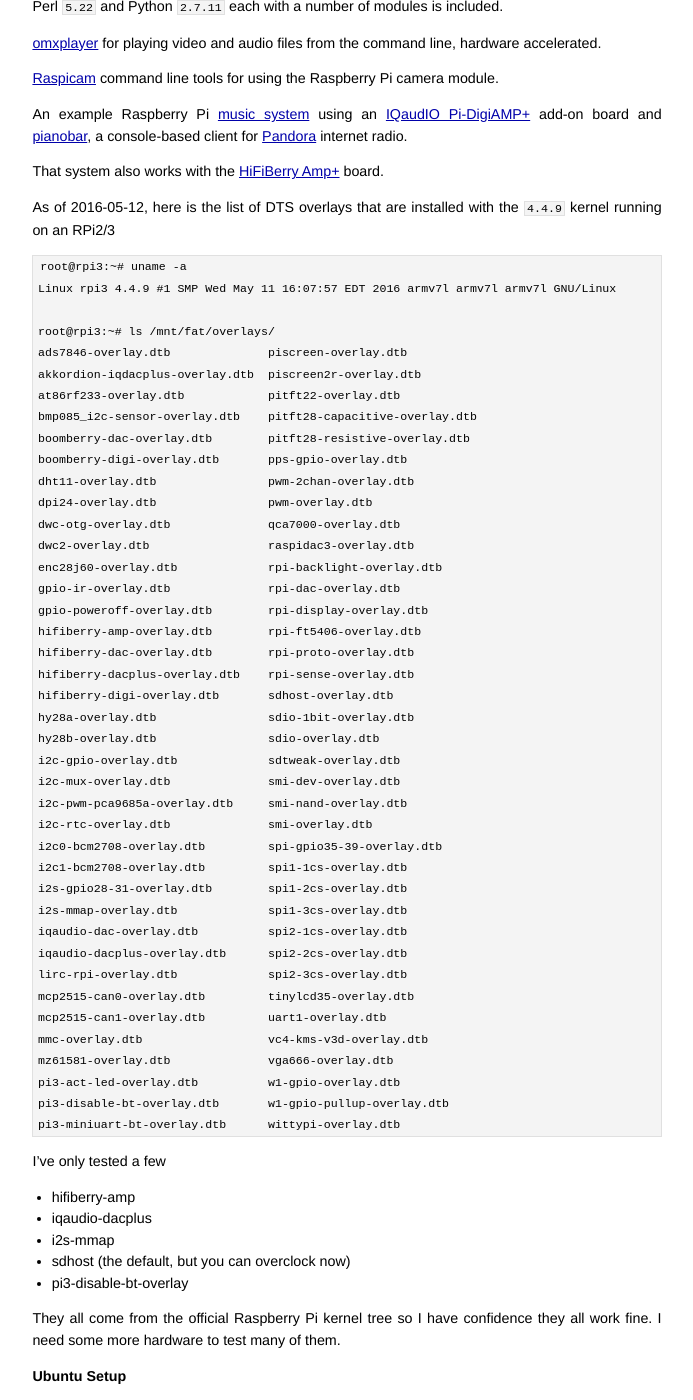
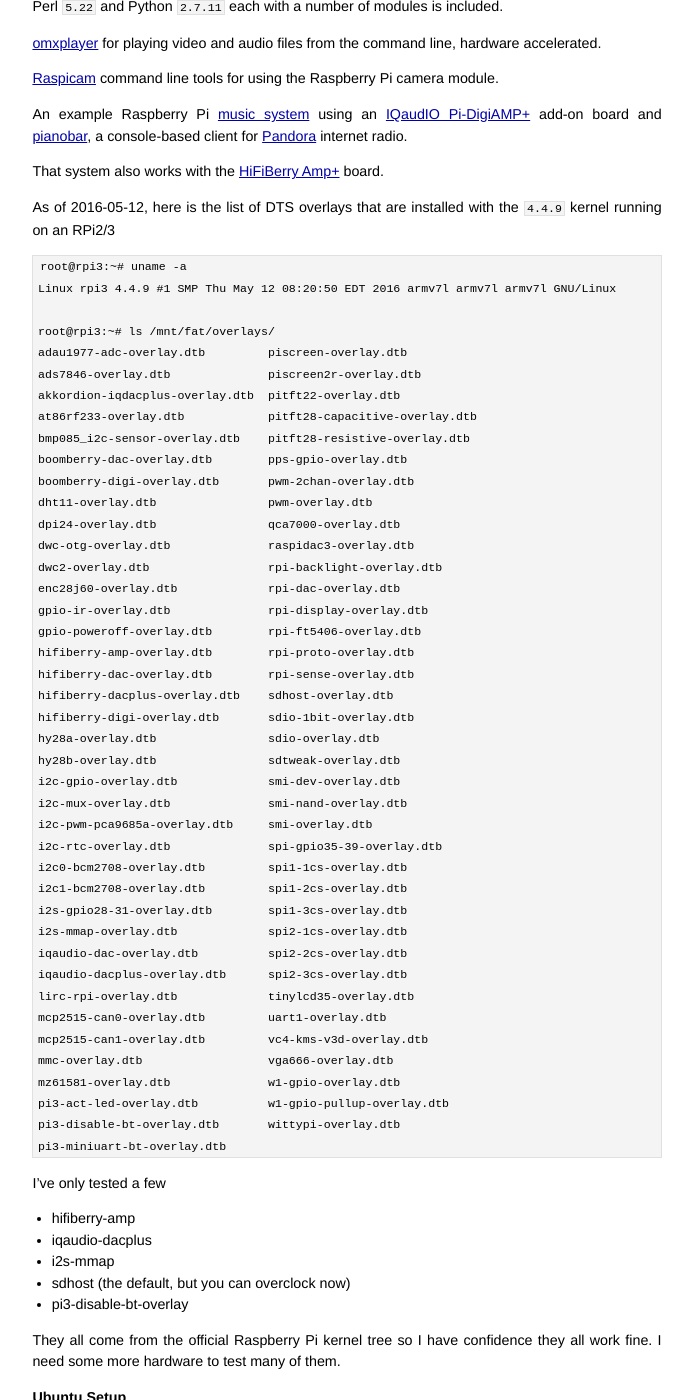
Before and after one commit to jumpnow/jumpnowtek-site, a Jekyll site: the page built from _posts/2015-12-04-Raspberry-Pi-Systems-with-Yocto.md, in a window 1280 px wide and 1400 px high, scrolled down 1289 px. Shown: the whole window, without its empty margins (293-986 px from the left). Built offline with Jekyll 4.4.1, drawn with Linux system fonts in a browser that asks for light colours.

Commit message:
Update dts list for rpi

```diff
--- a/_posts/2015-12-04-Raspberry-Pi-Systems-with-Yocto.md
+++ b/_posts/2015-12-04-Raspberry-Pi-Systems-with-Yocto.md
@@ -2,7 +2,7 @@
 layout: post
 title: Building Raspberry Pi Systems with Yocto
 description: "Building customized systems for the Raspberry Pi using tools from the Yocto Project"
-date: 2016-05-12 06:05:00
+date: 2016-05-12 08:47:00
 categories: rpi
 tags: [linux, rpi, yocto, rpi2, rpi3, rpi zero, rpi compute]
 ---
@@ -68,46 +68,47 @@
 As of 2016-05-12, here is the list of DTS overlays that are installed with the `4.4.9` kernel running on an RPi2/3
 
     root@rpi3:~# uname -a
-    Linux rpi3 4.4.9 #1 SMP Wed May 11 16:07:57 EDT 2016 armv7l armv7l armv7l GNU/Linux
+    Linux rpi3 4.4.9 #1 SMP Thu May 12 08:20:50 EDT 2016 armv7l armv7l armv7l GNU/Linux
 
     root@rpi3:~# ls /mnt/fat/overlays/
-    ads7846-overlay.dtb              piscreen-overlay.dtb
-    akkordion-iqdacplus-overlay.dtb  piscreen2r-overlay.dtb
-    at86rf233-overlay.dtb            pitft22-overlay.dtb
-    bmp085_i2c-sensor-overlay.dtb    pitft28-capacitive-overlay.dtb
-    boomberry-dac-overlay.dtb        pitft28-resistive-overlay.dtb
-    boomberry-digi-overlay.dtb       pps-gpio-overlay.dtb
-    dht11-overlay.dtb                pwm-2chan-overlay.dtb
-    dpi24-overlay.dtb                pwm-overlay.dtb
-    dwc-otg-overlay.dtb              qca7000-overlay.dtb
-    dwc2-overlay.dtb                 raspidac3-overlay.dtb
-    enc28j60-overlay.dtb             rpi-backlight-overlay.dtb
-    gpio-ir-overlay.dtb              rpi-dac-overlay.dtb
-    gpio-poweroff-overlay.dtb        rpi-display-overlay.dtb
-    hifiberry-amp-overlay.dtb        rpi-ft5406-overlay.dtb
-    hifiberry-dac-overlay.dtb        rpi-proto-overlay.dtb
-    hifiberry-dacplus-overlay.dtb    rpi-sense-overlay.dtb
-    hifiberry-digi-overlay.dtb       sdhost-overlay.dtb
-    hy28a-overlay.dtb                sdio-1bit-overlay.dtb
-    hy28b-overlay.dtb                sdio-overlay.dtb
-    i2c-gpio-overlay.dtb             sdtweak-overlay.dtb
-    i2c-mux-overlay.dtb              smi-dev-overlay.dtb
-    i2c-pwm-pca9685a-overlay.dtb     smi-nand-overlay.dtb
-    i2c-rtc-overlay.dtb              smi-overlay.dtb
-    i2c0-bcm2708-overlay.dtb         spi-gpio35-39-overlay.dtb
-    i2c1-bcm2708-overlay.dtb         spi1-1cs-overlay.dtb
-    i2s-gpio28-31-overlay.dtb        spi1-2cs-overlay.dtb
-    i2s-mmap-overlay.dtb             spi1-3cs-overlay.dtb
-    iqaudio-dac-overlay.dtb          spi2-1cs-overlay.dtb
-    iqaudio-dacplus-overlay.dtb      spi2-2cs-overlay.dtb
-    lirc-rpi-overlay.dtb             spi2-3cs-overlay.dtb
-    mcp2515-can0-overlay.dtb         tinylcd35-overlay.dtb
-    mcp2515-can1-overlay.dtb         uart1-overlay.dtb
-    mmc-overlay.dtb                  vc4-kms-v3d-overlay.dtb
-    mz61581-overlay.dtb              vga666-overlay.dtb
-    pi3-act-led-overlay.dtb          w1-gpio-overlay.dtb
-    pi3-disable-bt-overlay.dtb       w1-gpio-pullup-overlay.dtb
-    pi3-miniuart-bt-overlay.dtb      wittypi-overlay.dtb
+    adau1977-adc-overlay.dtb         piscreen-overlay.dtb
+    ads7846-overlay.dtb              piscreen2r-overlay.dtb
+    akkordion-iqdacplus-overlay.dtb  pitft22-overlay.dtb
+    at86rf233-overlay.dtb            pitft28-capacitive-overlay.dtb
+    bmp085_i2c-sensor-overlay.dtb    pitft28-resistive-overlay.dtb
+    boomberry-dac-overlay.dtb        pps-gpio-overlay.dtb
+    boomberry-digi-overlay.dtb       pwm-2chan-overlay.dtb
+    dht11-overlay.dtb                pwm-overlay.dtb
+    dpi24-overlay.dtb                qca7000-overlay.dtb
+    dwc-otg-overlay.dtb              raspidac3-overlay.dtb
+    dwc2-overlay.dtb                 rpi-backlight-overlay.dtb
+    enc28j60-overlay.dtb             rpi-dac-overlay.dtb
+    gpio-ir-overlay.dtb              rpi-display-overlay.dtb
+    gpio-poweroff-overlay.dtb        rpi-ft5406-overlay.dtb
+    hifiberry-amp-overlay.dtb        rpi-proto-overlay.dtb
+    hifiberry-dac-overlay.dtb        rpi-sense-overlay.dtb
+    hifiberry-dacplus-overlay.dtb    sdhost-overlay.dtb
+    hifiberry-digi-overlay.dtb       sdio-1bit-overlay.dtb
+    hy28a-overlay.dtb                sdio-overlay.dtb
+    hy28b-overlay.dtb                sdtweak-overlay.dtb
+    i2c-gpio-overlay.dtb             smi-dev-overlay.dtb
+    i2c-mux-overlay.dtb              smi-nand-overlay.dtb
+    i2c-pwm-pca9685a-overlay.dtb     smi-overlay.dtb
+    i2c-rtc-overlay.dtb              spi-gpio35-39-overlay.dtb
+    i2c0-bcm2708-overlay.dtb         spi1-1cs-overlay.dtb
+    i2c1-bcm2708-overlay.dtb         spi1-2cs-overlay.dtb
+    i2s-gpio28-31-overlay.dtb        spi1-3cs-overlay.dtb
+    i2s-mmap-overlay.dtb             spi2-1cs-overlay.dtb
+    iqaudio-dac-overlay.dtb          spi2-2cs-overlay.dtb
+    iqaudio-dacplus-overlay.dtb      spi2-3cs-overlay.dtb
+    lirc-rpi-overlay.dtb             tinylcd35-overlay.dtb
+    mcp2515-can0-overlay.dtb         uart1-overlay.dtb
+    mcp2515-can1-overlay.dtb         vc4-kms-v3d-overlay.dtb
+    mmc-overlay.dtb                  vga666-overlay.dtb
+    mz61581-overlay.dtb              w1-gpio-overlay.dtb
+    pi3-act-led-overlay.dtb          w1-gpio-pullup-overlay.dtb
+    pi3-disable-bt-overlay.dtb       wittypi-overlay.dtb
+    pi3-miniuart-bt-overlay.dtb
 
 I've only tested a few
 
```
